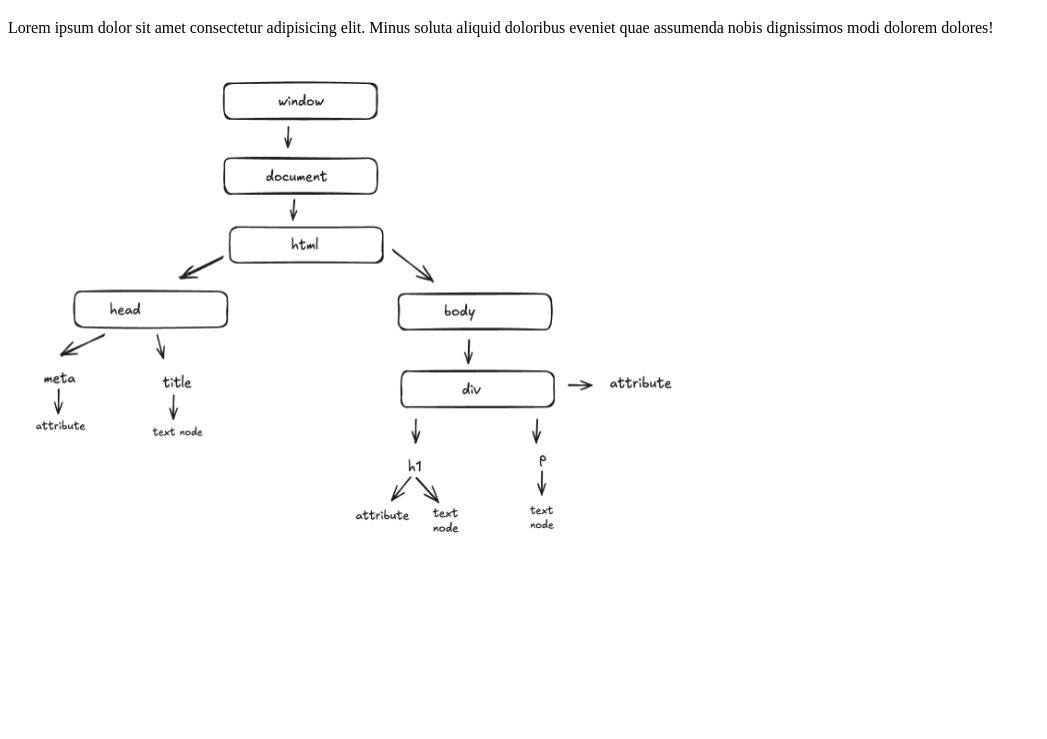
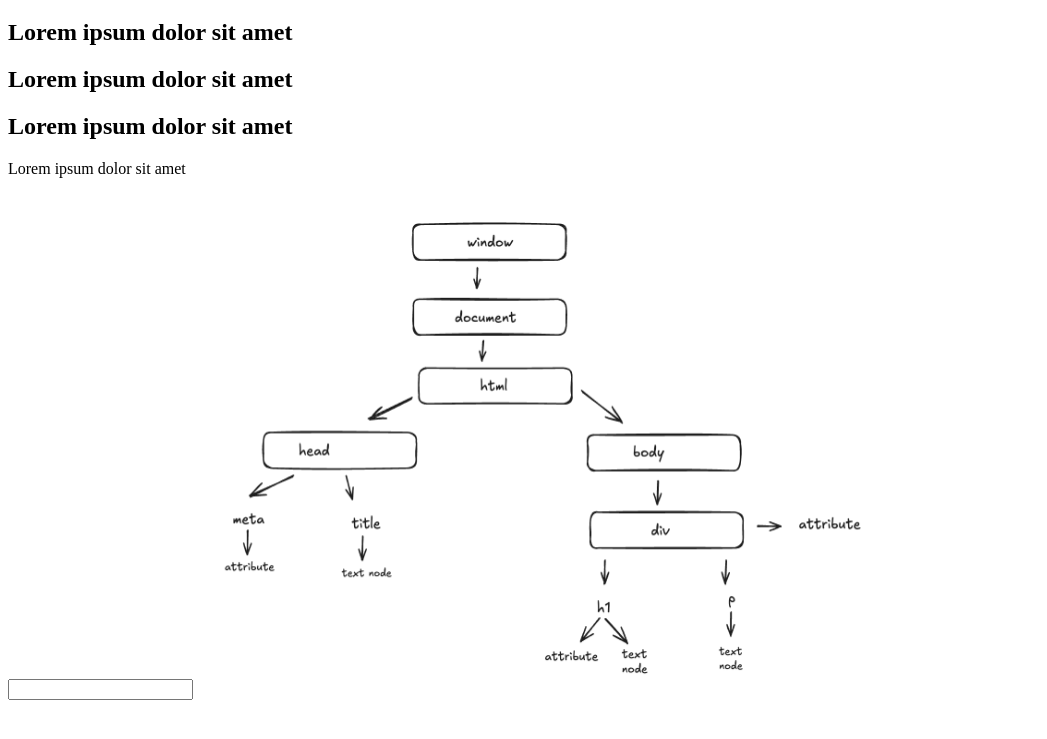
Before and after one commit to Muskan-2725/webdlearn, a plain HTML site: page webdlearn/js_basics_2/1_DOM.html in a window 1280 px wide. Shown: the part 61-800 px from the top of the page, without its empty margins (0-1047 px from the left). Drawn offline with Linux system fonts and the light colour scheme.

Commit message:
dom inspect text file

```diff
--- a/webdlearn/js_basics_2/1_DOM.html
+++ b/webdlearn/js_basics_2/1_DOM.html
@@ -7,8 +7,12 @@
 </head>
 <body>
     <div class="bg_black">
-        <h1 class="heading">DOM learning</h1>
-        <p>Lorem ipsum dolor sit amet consectetur adipisicing elit. Minus soluta aliquid doloribus eveniet quae assumenda nobis dignissimos modi dolorem dolores!</p>
+        <h1 id="title" class="heading">DOM learning<span style="display:none">test text</span></h1>
+        <h2>Lorem ipsum dolor sit amet</h2>
+        <h2>Lorem ipsum dolor sit amet</h2>
+        <h2>Lorem ipsum dolor sit amet</h2>
+        <p>Lorem ipsum dolor sit amet </p>
+        <input type="password" name="password" id="password">
         <img src="DOM model.png" alt="dom model of this code" height="500px" width="700px">
     </div>
 </body>
```
Also changed, not shown: webdlearn/js_basics_2/dom.txt (added).
